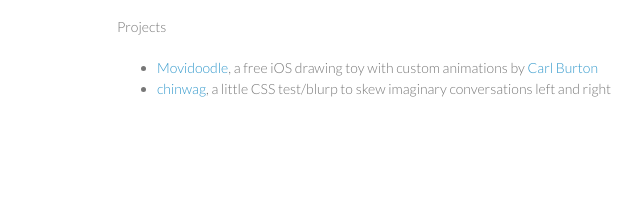
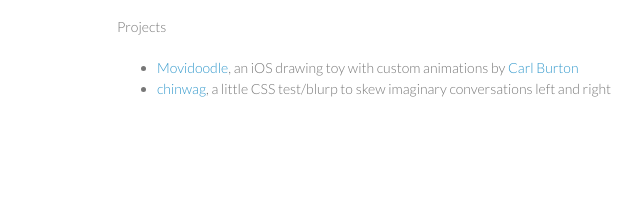
Before and after one commit to origamike/origamike.github.io, a plain HTML site: page index.html in a window 1280 px wide. Shown: the part 133-352 px from the top of the page, 453-1093 px from the left. Drawn offline with Linux system fonts and the light colour scheme.

Commit message:
Update index.html
Movidoodle isn't free; Carl's URL changed

```diff
--- a/index.html
+++ b/index.html
@@ -27,7 +27,7 @@
       </section>
       <section><p>Projects</p>
       <ul>
-        <li><a href="http://movidoodle.com">Movidoodle</a>, a free iOS drawing toy with custom animations by <a href="http://holographicwainscoting.com">Carl Burton</a></li>
+        <li><a href="http://movidoodle.com">Movidoodle</a>, an iOS drawing toy with custom animations by <a href="http://carlburton.io">Carl Burton</a></li>
         <li><a href="http://origamike.github.io/chinwag">chinwag</a>, a little CSS test/blurp to skew imaginary conversations left and right</li>
       </ul>
       </section>
```
